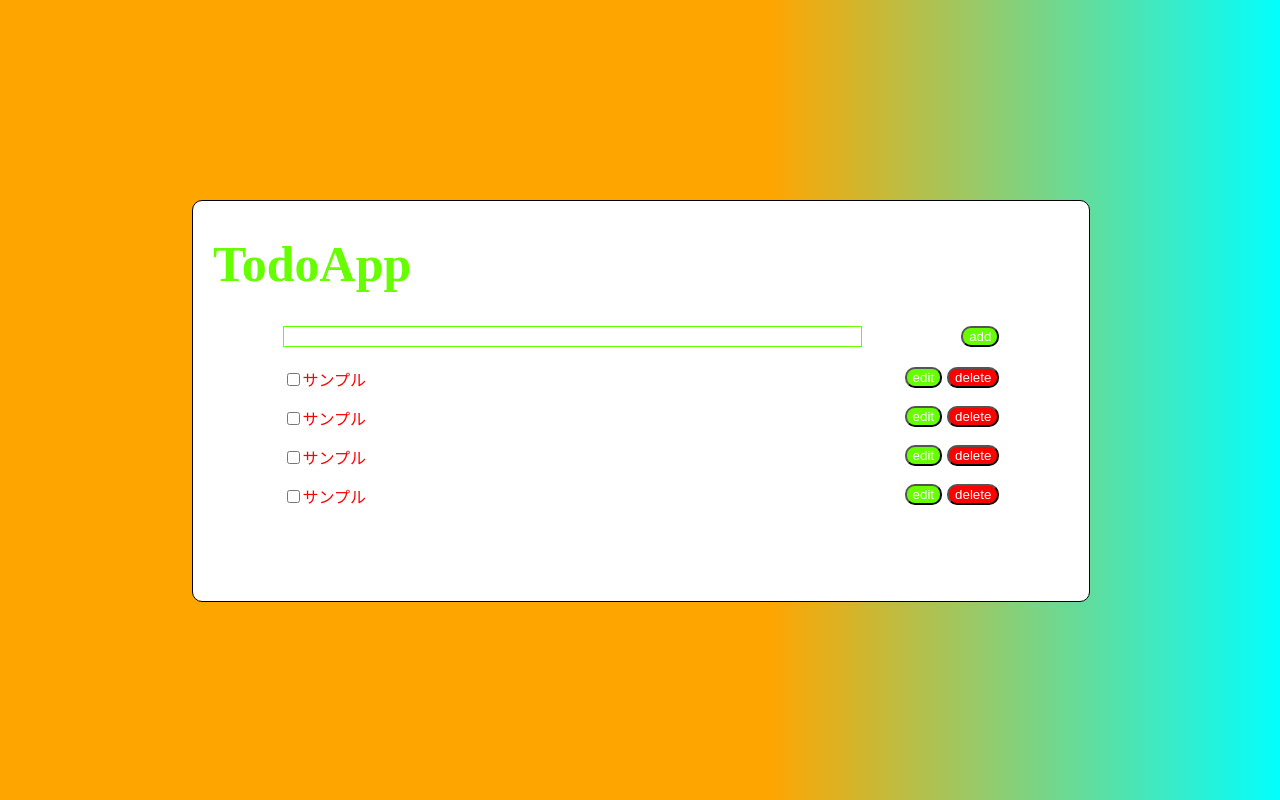
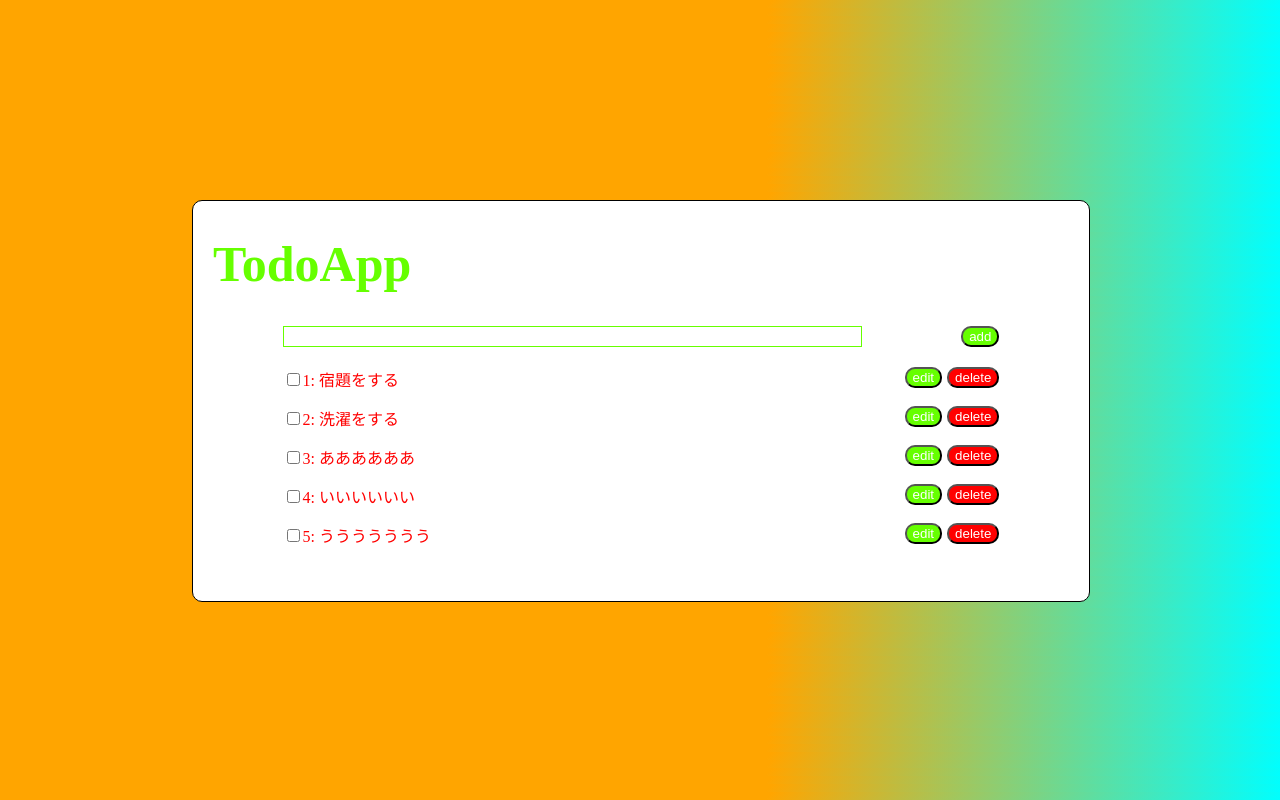
Before and after one commit to developer-mitsu/code5, a React (Create React App) app: page / in a window 1280 px wide. Built offline with nearby package versions, Linux system fonts and the light colour scheme.

Commit message:
一応動く

```diff
--- a/src/App.js
+++ b/src/App.js
@@ -1,15 +1,24 @@
-import React from 'react'
+import React, {useState} from 'react'
 import Title from './Title'
 import Form from './Form'
 import List from './List'
 import './main.css'
 
 const App = () => {
+
+    const [todos, setTodos] = useState([
+        '宿題をする',
+        '洗濯をする',
+        'ああああああ',
+        'いいいいいい',
+        'ううううううう'
+    ])
+
     return (
         <div className='app'>
             <Title />
-            <Form />
-            <List />
+            <Form  todos={todos} setTodos={setTodos}/>
+            <List todos={todos} />
         </div>
     )
 }
--- a/src/Form.js
+++ b/src/Form.js
@@ -1,10 +1,30 @@
-import React from 'react'
+import React, {useState} from 'react'
 import './main.css'
 
-const Form = () => {
+const Form = ({todos,setTodos}) => {
+
+    const [value, setValue] = useState(``)
+
+    const hundleSubmit = (e) => {
+        e.preventDefault()
+
+        const newTodos = [
+            ...todos,
+            value,
+        ]
+        setTodos(newTodos)
+    }
+
     return (
-    <form className='form'>
-        <input  className='input' type="text" />
+    <form
+        className='form'
+        onSubmit={hundleSubmit}
+    >
+        <input
+            className='input'
+            type="text"
+            onChange = {(e) => {setValue(e.target.value)}}
+        />
         <button className='addInput' type="submit">add</button>
     </form>
     )
--- a/src/Item.js
+++ b/src/Item.js
@@ -1,7 +1,7 @@
 import React from 'react'
 import styled from 'styled-components'
 
-const Item = () => {
+const Item = ({content, id}) => {
 
     //React.useStateを実行すると
     //最新の状態の値
@@ -18,7 +18,7 @@ const Item = () => {
             <Check type="checkbox" onChange={() =>{
                 setIsDone(!isDone)
             }} />
-            <span style={doneLine}>サンプル</span>
+            <span style={doneLine}>{`${id}: ${content}`}</span>
             </LeftContents>
             <RightContents>
             <EditButton>edit</EditButton>
--- a/src/List.js
+++ b/src/List.js
@@ -2,13 +2,24 @@ import React from 'react'
 import Item from './Item'
 import styled from 'styled-components'
 
-const List = () => {
+const List = ({todos}) => {
+
+
+
     return (
         <ItemWrap>
-            <Item className='first' />
-            <Item />
-            <Item />
-            <Item />
+            {
+                todos.map((todo,i) => {
+                    return(
+                        <Item
+                        content={todo}
+                        id={i+1}
+                        key={i}
+                        />
+                    )
+
+                })
+            }
         </ItemWrap>
     )
 }
```
Also changed, not shown: distruct.js (added, +9 -0 lines).
